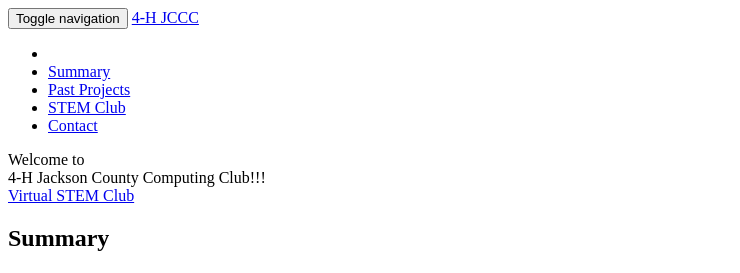
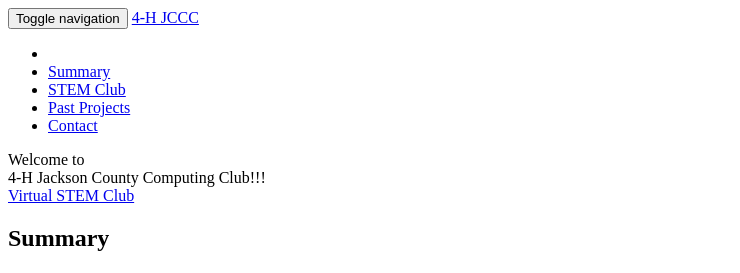
Before and after one commit to 4Hjccc/4Hjccc.github.io, a Jekyll site: the page built from index.html, in a window 1280 px wide and 900 px high. Shown: the top 273 px of the window, without its empty margins (0-740 px from the left). Built offline with Jekyll 4.4.1, drawn with Linux system fonts in a browser that asks for light colours; some web fonts are replaced.

Commit message:
changed navbar order

```diff
--- a/_includes/header.html
+++ b/_includes/header.html
@@ -22,10 +22,10 @@
                         <a class="page-scroll" href="#services">Summary</a>
                     </li>
                     <li>
-                        <a class="page-scroll" href="#portfolio">Past Projects</a>
+                        <a class="page-scroll" href="#about">STEM Club</a>
                     </li>
                     <li>
-                        <a class="page-scroll" href="#about">STEM Club</a>
+                        <a class="page-scroll" href="#portfolio">Past Projects</a>
                     </li>
                     <!--<li>
                         <a class="page-scroll" href="#team">Team</a>
```
